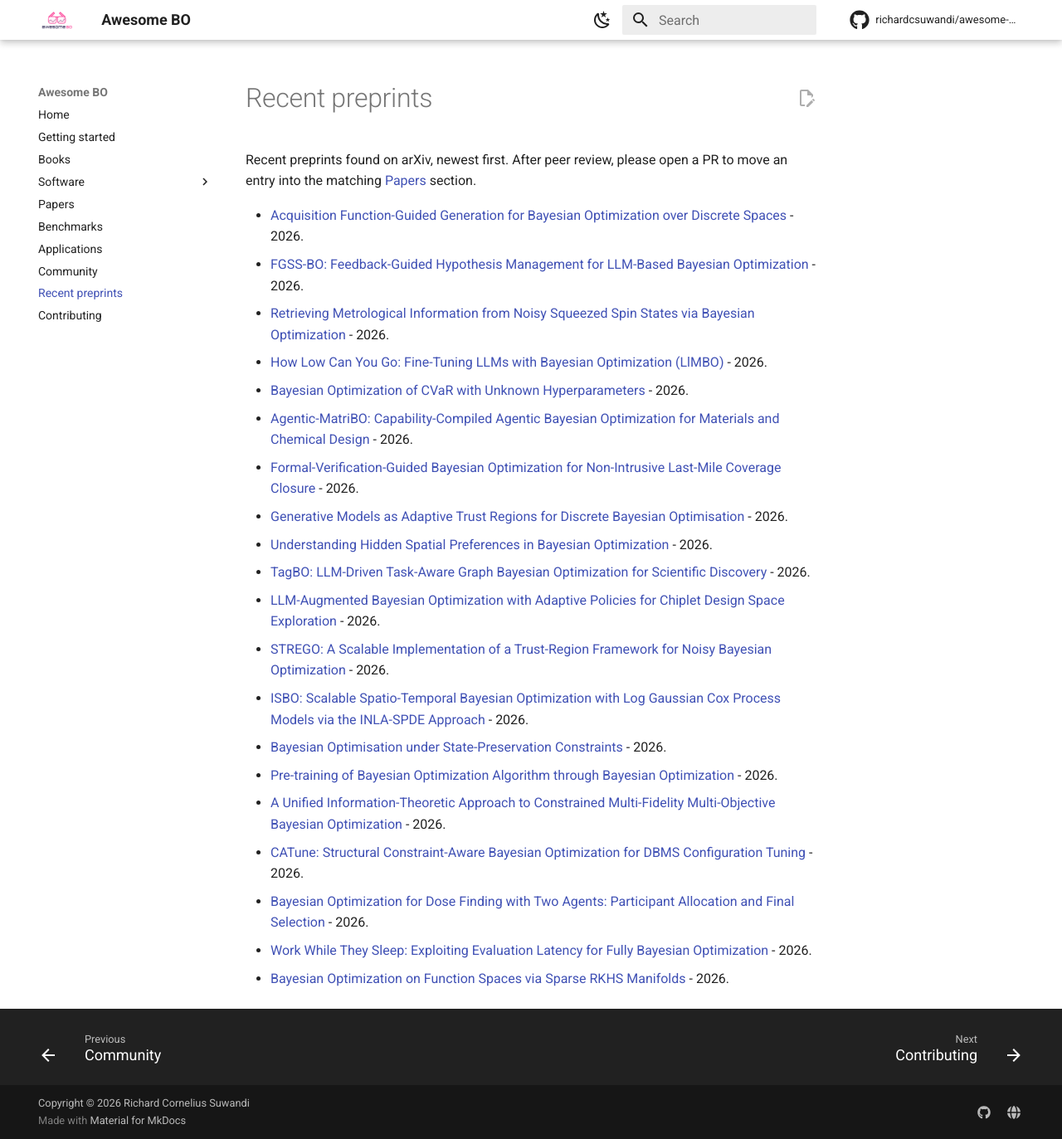
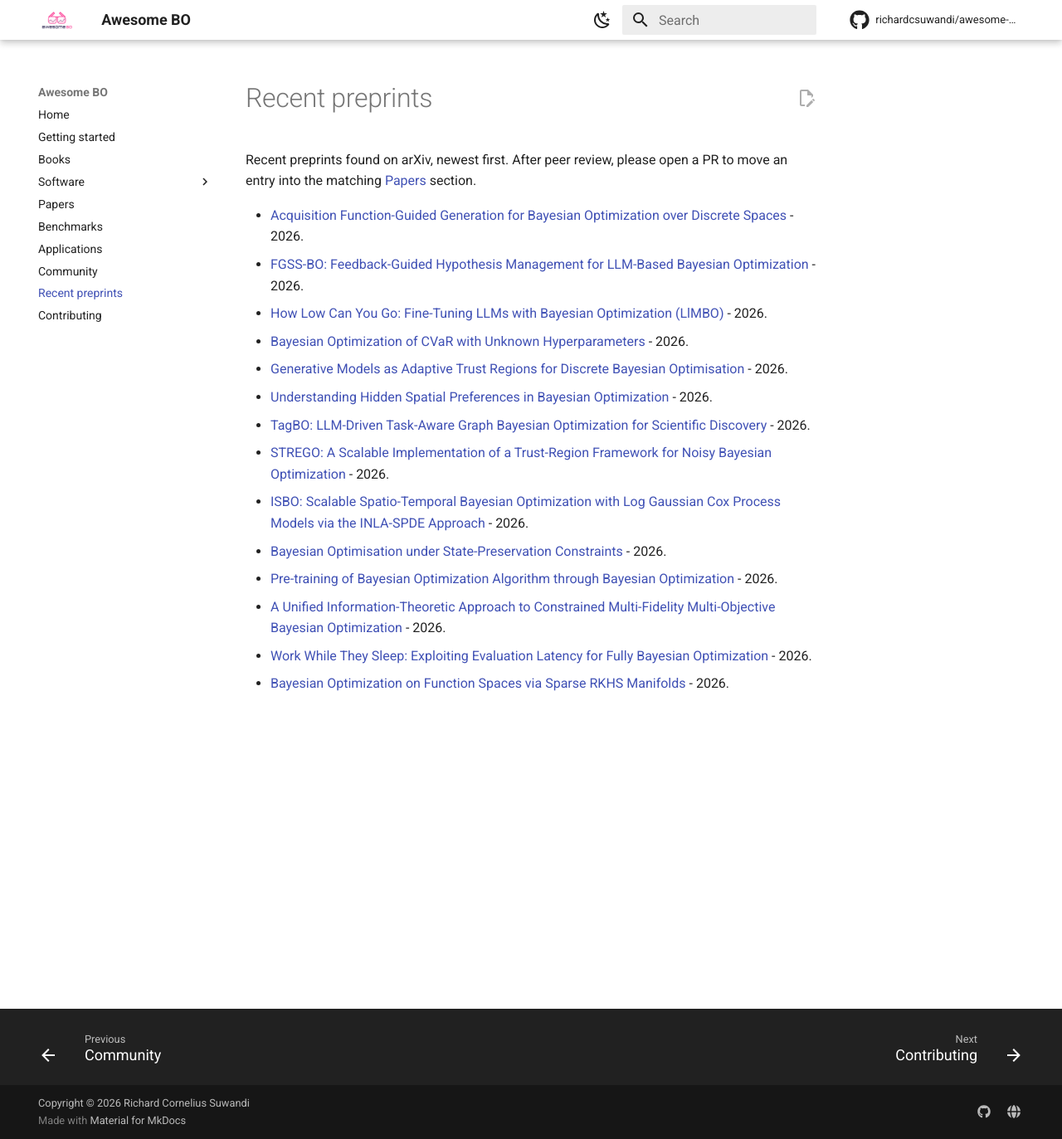
Before and after one commit to richardcsuwandi/awesome-bo, an MkDocs documentation site: the page built from docs/preprints.md, in a window 1280 px wide and 1373 px high. Shown: the whole window at 83% size. Built offline with MkDocs 1.6.1 and Material for MkDocs 9.7.7, drawn with Linux system fonts in a browser that asks for light colours; comment, search, counter and statistics services are not loaded.

Commit message:
Drop application preprints from the weekly suggestion
Remove the six application papers from Recent Preprints in README.md and docs/preprints.md, leaving the eight method papers.

Co-authored-by: Richard Cornelius Suwandi <richardcsuwandi@users.noreply.github.com>

```diff
--- a/docs/preprints.md
+++ b/docs/preprints.md
@@ -4,21 +4,15 @@ Recent preprints found on arXiv, newest first. After peer review, please open a
 
 - [Acquisition Function-Guided Generation for Bayesian Optimization over Discrete Spaces](https://arxiv.org/abs/2610.22763) - 2026.
 - [FGSS-BO: Feedback-Guided Hypothesis Management for LLM-Based Bayesian Optimization](https://arxiv.org/abs/2610.21246) - 2026.
-- [Retrieving Metrological Information from Noisy Squeezed Spin States via Bayesian Optimization](https://arxiv.org/abs/2610.19471) - 2026.
 - [How Low Can You Go: Fine-Tuning LLMs with Bayesian Optimization (LlMBO)](https://arxiv.org/abs/2610.18504) - 2026.
 - [Bayesian Optimization of CVaR with Unknown Hyperparameters](https://arxiv.org/abs/2610.18306) - 2026.
-- [Agentic-MatriBO: Capability-Compiled Agentic Bayesian Optimization for Materials and Chemical Design](https://arxiv.org/abs/2610.17832) - 2026.
-- [Formal-Verification-Guided Bayesian Optimization for Non-Intrusive Last-Mile Coverage Closure](https://arxiv.org/abs/2610.17449) - 2026.
 - [Generative Models as Adaptive Trust Regions for Discrete Bayesian Optimisation](https://arxiv.org/abs/2610.16992) - 2026.
 - [Understanding Hidden Spatial Preferences in Bayesian Optimization](https://arxiv.org/abs/2610.14696) - 2026.
 - [TagBO: LLM-Driven Task-Aware Graph Bayesian Optimization for Scientific Discovery](https://arxiv.org/abs/2610.14626) - 2026.
-- [LLM-Augmented Bayesian Optimization with Adaptive Policies for Chiplet Design Space Exploration](https://arxiv.org/abs/2610.14612) - 2026.
 - [STREGO: A Scalable Implementation of a Trust-Region Framework for Noisy Bayesian Optimization](https://arxiv.org/abs/2610.14338) - 2026.
 - [ISBO: Scalable Spatio-Temporal Bayesian Optimization with Log Gaussian Cox Process Models via the INLA-SPDE Approach](https://arxiv.org/abs/2610.12213) - 2026.
 - [Bayesian Optimisation under State-Preservation Constraints](https://arxiv.org/abs/2610.12150) - 2026.
 - [Pre-training of Bayesian Optimization Algorithm through Bayesian Optimization](https://arxiv.org/abs/2610.10186) - 2026.
 - [A Unified Information-Theoretic Approach to Constrained Multi-Fidelity Multi-Objective Bayesian Optimization](https://arxiv.org/abs/2610.10174) - 2026.
-- [CATune: Structural Constraint-Aware Bayesian Optimization for DBMS Configuration Tuning](https://arxiv.org/abs/2610.09276) - 2026.
-- [Bayesian Optimization for Dose Finding with Two Agents: Participant Allocation and Final Selection](https://arxiv.org/abs/2610.09245) - 2026.
 - [Work While They Sleep: Exploiting Evaluation Latency for Fully Bayesian Optimization](https://arxiv.org/abs/2610.08969) - 2026.
 - [Bayesian Optimization on Function Spaces via Sparse RKHS Manifolds](https://arxiv.org/abs/2610.07417) - 2026.
```
Also changed, not shown: README.md (+0 -6 lines).
